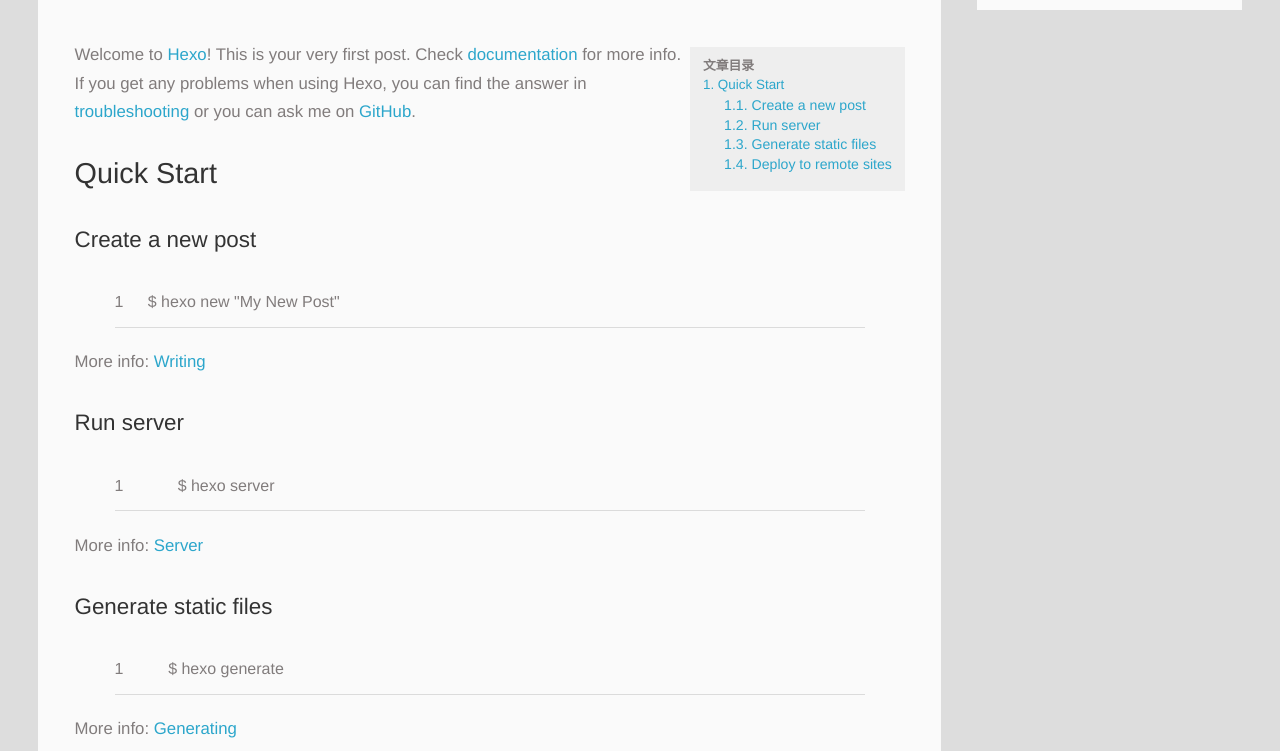
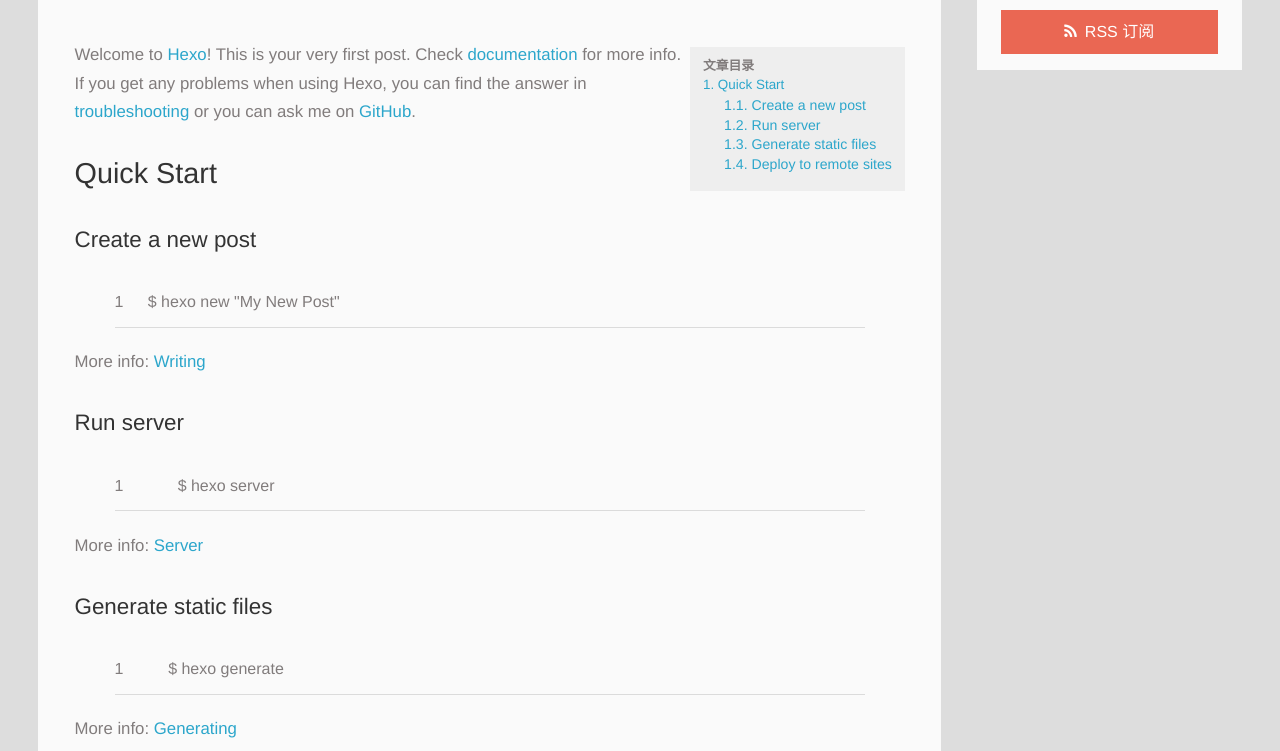
Before and after one commit to locfrirepo/locfrirepo.github.io, a plain HTML site: page 2015/09/19/hello-world/index.html in a window 1280 px wide. Shown: the part 346-1097 px from the top of the page. Drawn offline with Linux system fonts and the light colour scheme; files whose address does not match are found by name.

Commit message:
Site updated: 2015-09-19 17:38:47

```diff
--- a/2015/09/19/hello-world/index.html
+++ b/2015/09/19/hello-world/index.html
@@ -141,6 +141,10 @@
       <ul class="archive-list"><li class="archive-list-item"><a class="archive-list-link" href="/archives/2015/09/">九月 2015</a><span class="archive-list-count">2</span></li></ul>
   </div>
 
+
+  <div class="rsspart">
+	<a href="null" target="_blank" title="rss">RSS 订阅</a>
+</div>
 
 </aside>
 </div>
```
Also changed, not shown: 2015/09/19/test/index.html (+4 -0 lines), index.html (+4 -0 lines).
